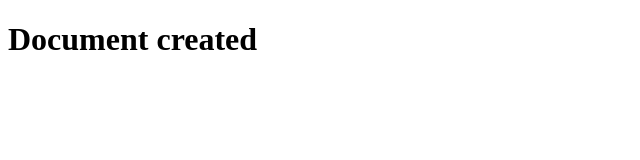
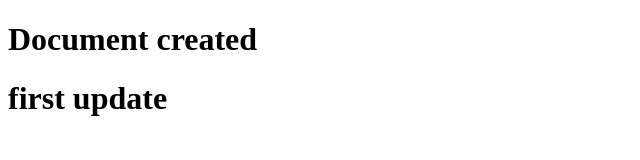
Before and after one commit to Mohammed-Mansour-dev/git-testing, a plain HTML site: page index.html in a window 1280 px wide. Shown: the whole page, without its empty margins (0-640 px from the left). Drawn offline with Linux system fonts and the light colour scheme.

Commit message:
update 1

```diff
--- a/index.html
+++ b/index.html
@@ -7,5 +7,6 @@
 </head>
 <body>
     <h1>Document created </h1>
+    <h1>first update</h1>
 </body>
 </html>
```
